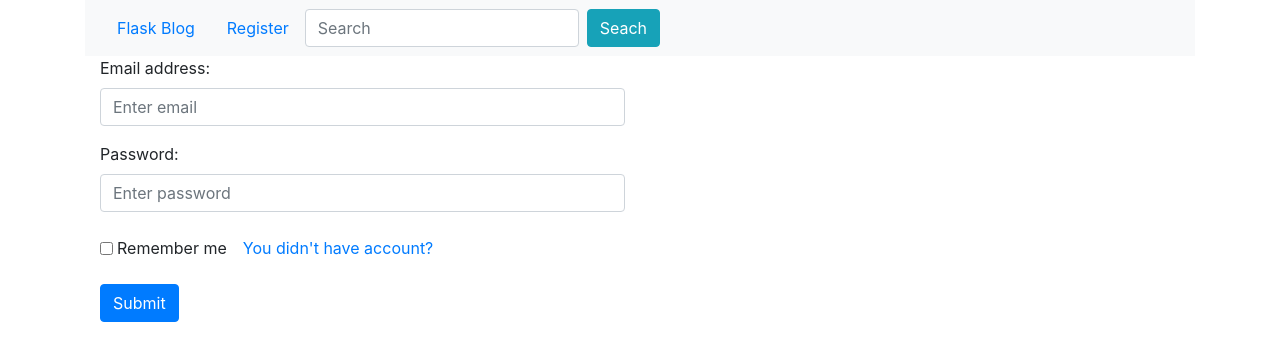
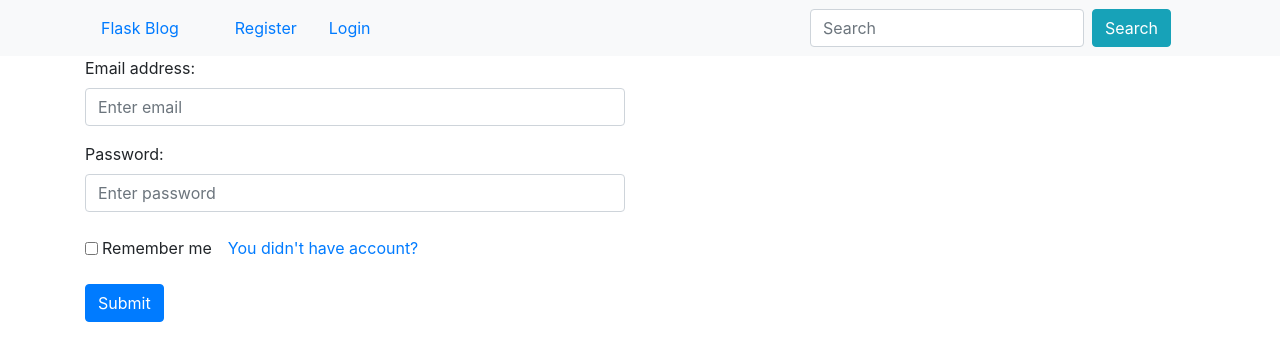
Before and after one commit to tranvietphuoc/bs4, a website: page src/index.html in a window 1280 px wide. Drawn offline with nearby package versions, Linux system fonts and the light colour scheme.

Commit message:
accomplish index.html

```diff
--- a/src/css/main.css
+++ b/src/css/main.css
@@ -4,3 +4,6 @@
 #pwd {
     width: 50%;
 }
+a:hover {
+    color: violet;
+}
--- a/src/index.html
+++ b/src/index.html
@@ -1,26 +1,40 @@
 <!DOCTYPE html>
 <html lang="en">
+
 <head>
     <meta charset="UTF-8">
     <meta name="viewport" content="width=device-width, initial-scale=1.0">
     <title>Flask blog</title>
     <link rel="stylesheet" href="../node_modules/bootstrap/dist/css/bootstrap.min.css">
 </head>
+
 <body>
-    <div class="container">
-        <header class="blog-header">
-            <nav class="navbar navbar-expand-lg bg-light navbar-light">
-                <ul class="nav">
-                    <li class="nav-item"><a class="nav-link" href="#">Flask Blog</a></li>
-                    <li class="nav-item"><a class="nav-link" href="#">Register</a></li>
-                </ul>
-                <form action="#" class="form-inline">
-                    <input class="form-control mr-sm-2" type="text" placeholder="Search">
-                    <button class="btn btn-info" type="submit">Seach</button>
-                </form>
-            </nav>
-        </header>
-        <main>
+    <header class="blog-header">
+        <nav class="navbar navbar-expand-sm bg-light navbar-light">
+            <!--Left side navbar-->
+            <div class="container">
+                <a href="#" class="navbar nav-brand mr-4">Flask Blog</a>
+                <button class="navbar-toggler" type="button" data-toggle="collapse" data-target="#navbarToggle">
+                    <span class="navbar-toggler-icon"></span>
+                </button>
+                <div class="collapse navbar-collapse" id="navbarToggle">
+                    <div class="navbar-nav mr-auto">
+                        <a href="#" class="navbar navbar-link">Register</a>
+                        <a href="#" class="navbar navbar-link">Login</a>
+                    </div>
+                </div>
+                <!--Right side navbar-->
+                <div class="navbar-nav">
+                    <form action="#" class="form-inline mr-4">
+                        <input type="text" class="form-control mr-sm-2" placeholder="Search">
+                        <button class="btn btn-info">Search</button>
+                    </form>
+                </div>
+            </div>
+        </nav>
+    </header>
+    <main role="main" class="container">
+        <div class="row">
             <div class="col-6 col-sm-8 col-md-6">
                 <form action="#" class="needs-validation" method="POST" novalidate>
                     <div class="form-group">
@@ -44,20 +58,20 @@
                     <button type="submit" class="btn btn-primary">Submit</button>
                 </form>
             </div>
-        </main>
-    </div>
+        </div>
+    </main>
 
     <script src="../node_modules/bootstrap/dist/js/bootstrap.min.js"></script>
     <script>
         //Disable form submissons if there are invalid fields
-        (function() {
+        (function () {
             'use strict';
-            window.addEventListener('load', function() {
+            window.addEventListener('load', function () {
                 // Get the forms we want to add validation styles to
                 var forms = document.getElementsByClassName('needs-validation');
                 // Loop over theme and add prevent submission
-                var validation = Array.prototype.filter.call(forms, function(form) {
-                    form.addEventListener('submit', function(event) {
+                var validation = Array.prototype.filter.call(forms, function (form) {
+                    form.addEventListener('submit', function (event) {
                         if (form.checkValidity() === false) {
                             event.preventDefault();
                             event.stopPropagation();
@@ -66,7 +80,8 @@
                     }, false);
                 });
             }, false);
-        }) ();
+        })();
     </script>
 </body>
+
 </html>
```
Also changed, not shown: src/home.html (+23 -6 lines).
